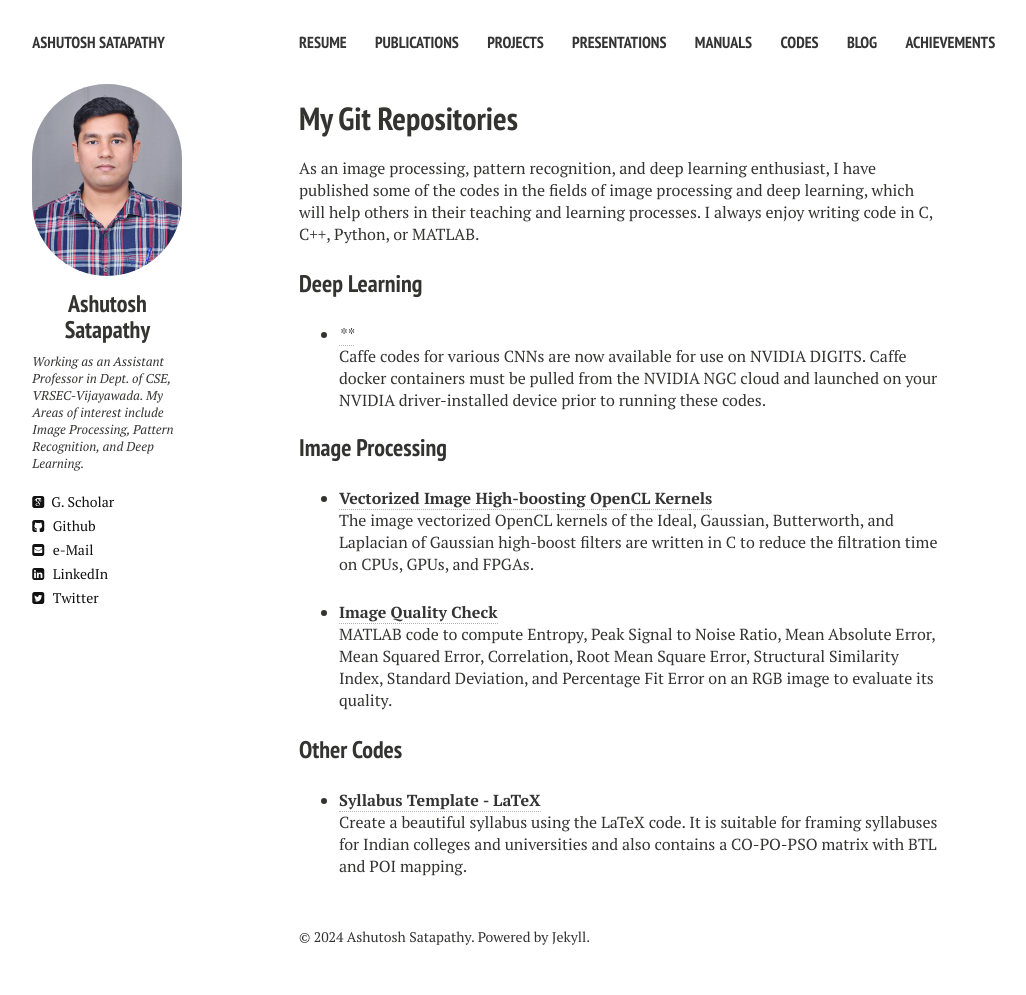
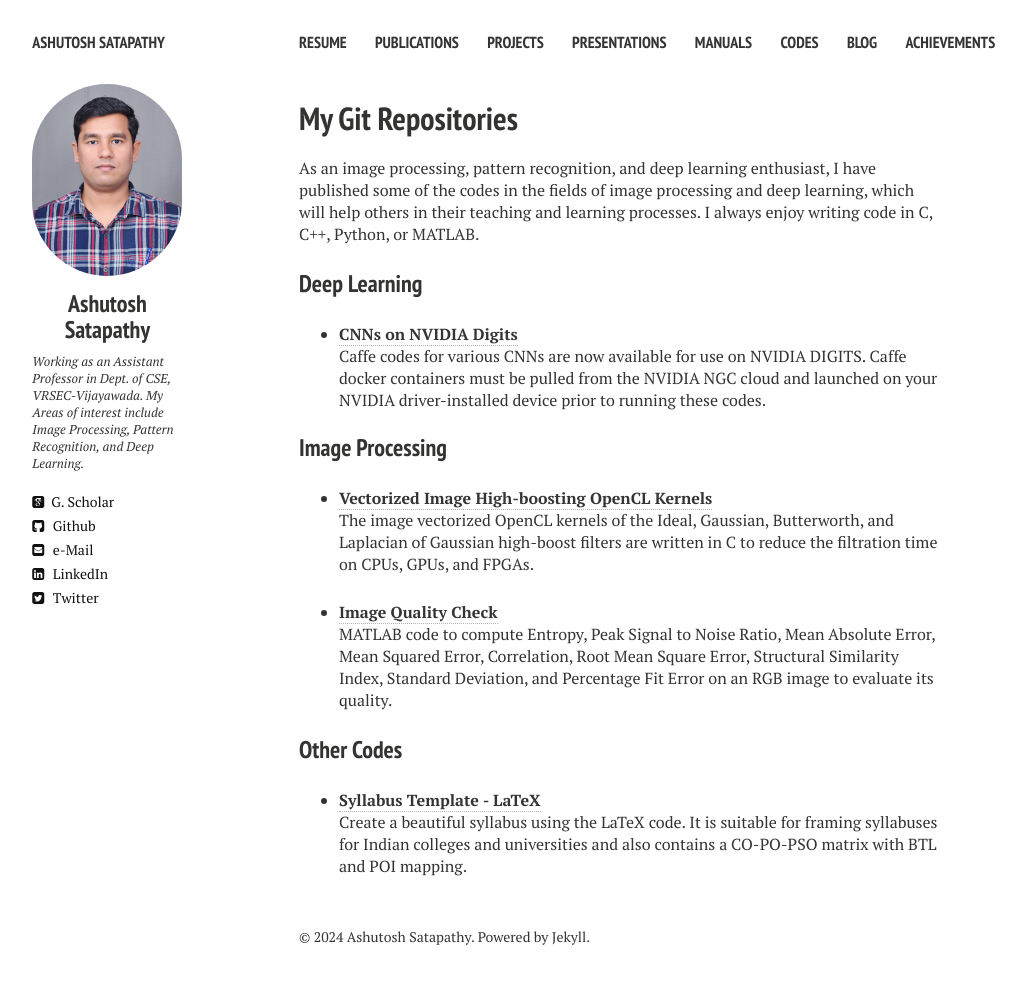
Before and after one commit to ashutoshsatapathy1990/ashutoshsatapathy1990.github.io, a Jekyll site: the page built from code.md, in a window 1280 px wide. Shown: the whole page, without its empty margins (21-1047 px from the left). Built offline with Jekyll 4.4.1, drawn with Linux system fonts in a browser that asks for light colours; nearby versions of some CDN libraries.

Commit message:
Update code.md

```diff
--- a/code.md
+++ b/code.md
@@ -11,7 +11,7 @@ As an image processing, pattern recognition, and deep learning enthusiast, I hav
 
 ### Deep Learning
 
-* [****](https://github.com/ashutoshsatapathy1990/NVIDIA-DIGITS-caffe-)<br>
+* [**CNNs on NVIDIA Digits**](https://github.com/ashutoshsatapathy1990/NVIDIA-DIGITS-caffe-)<br>
 Caffe codes for various CNNs are now available for use on NVIDIA DIGITS. Caffe docker containers must be pulled from the NVIDIA NGC cloud and launched on your NVIDIA driver-installed device prior to running these codes.
 
 ### Image Processing
```
